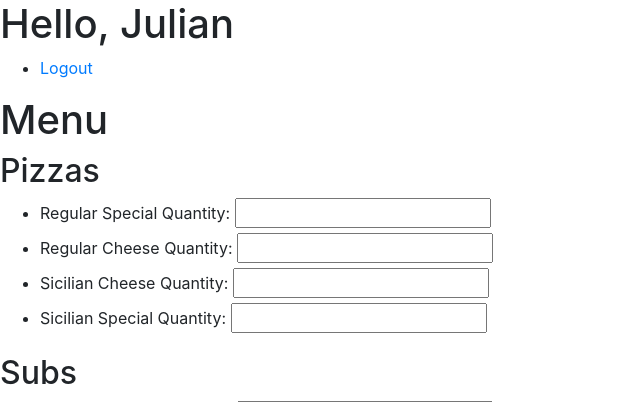
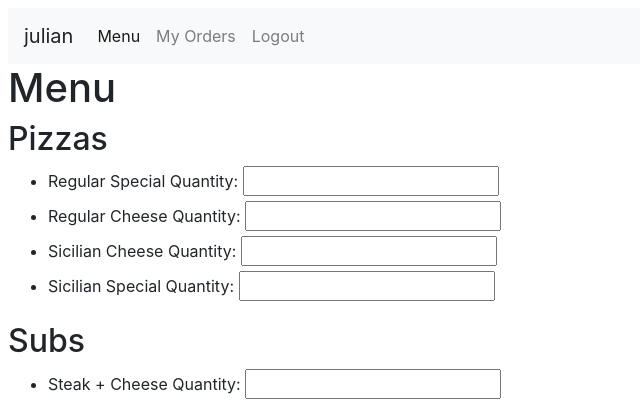
Before and after one commit to dylanroberts823/project3, a Django app: page /menu/ in a window 1280 px wide. Shown: the top 402 px of the page, without its empty margins (0-640 px from the left). Run offline with Django 3.2, Linux system fonts and the light colour scheme; a user stored in the database is signed in; data comes from the database, SQL or seed files in the repository; both versions use the stored data as it was after the commit; some libraries are stand-ins or nearby versions.

Commit message:
Added Navbar

```diff
--- a/orders/templates/orders/base.html
+++ b/orders/templates/orders/base.html
@@ -10,11 +10,29 @@
       <title>Pinnochio's Pizza & Subs</title>
 
     </head>
-    <body>
-      <h1>Hello, {{ user.first_name }}</h1>
-      <ul>
-          <li><a href="{% url 'logout' %}">Logout</a></li>
-      </ul>
+    <body class = m-2>
+
+      <nav class="navbar navbar-expand-lg navbar-light bg-light">
+        <a class="navbar-brand">{{user}}</a>
+        <button class="navbar-toggler" type="button" data-toggle="collapse" data-target="#navbarSupportedContent" aria-controls="navbarSupportedContent" aria-expanded="false" aria-label="Toggle navigation">
+          <span class="navbar-toggler-icon"></span>
+        </button>
+
+        <div class="collapse navbar-collapse" id="navbarSupportedContent">
+          <ul class="navbar-nav mr-auto">
+            <li class="nav-item active">
+              <a class="nav-link" href="#">Menu <span class="sr-only">(current)</span></a>
+            </li>
+            <li class="nav-item">
+              <a class="nav-link" href="#">My Orders</a>
+            </li>
+            <li class="nav-item">
+              <a class ="nav-link" href="{% url 'logout' %}">Logout</a>
+            </li>
+          </ul>
+        </div>
+      </nav>
+
         {% block body %}
         {% endblock %}
     </body>
```
Also changed, not shown: db.sqlite3.
